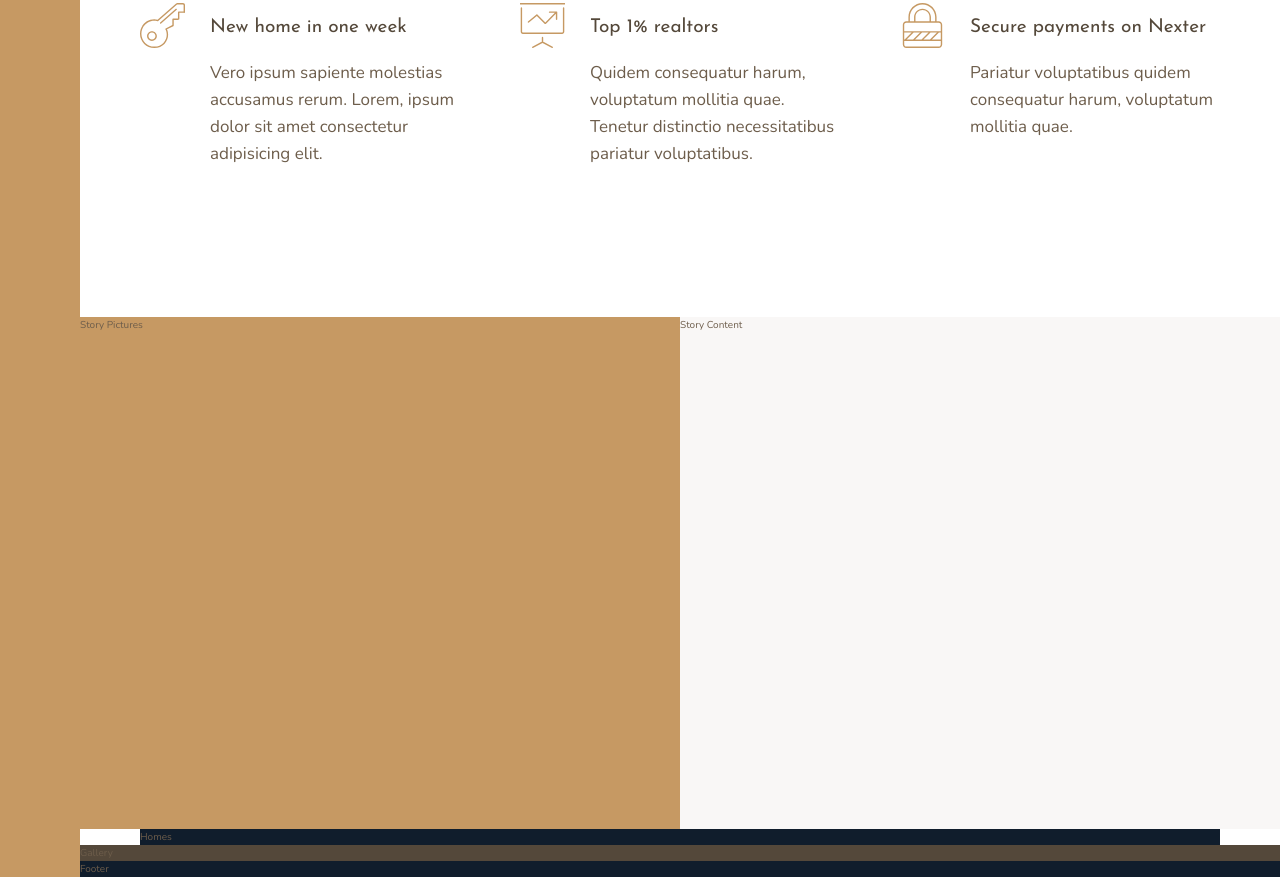
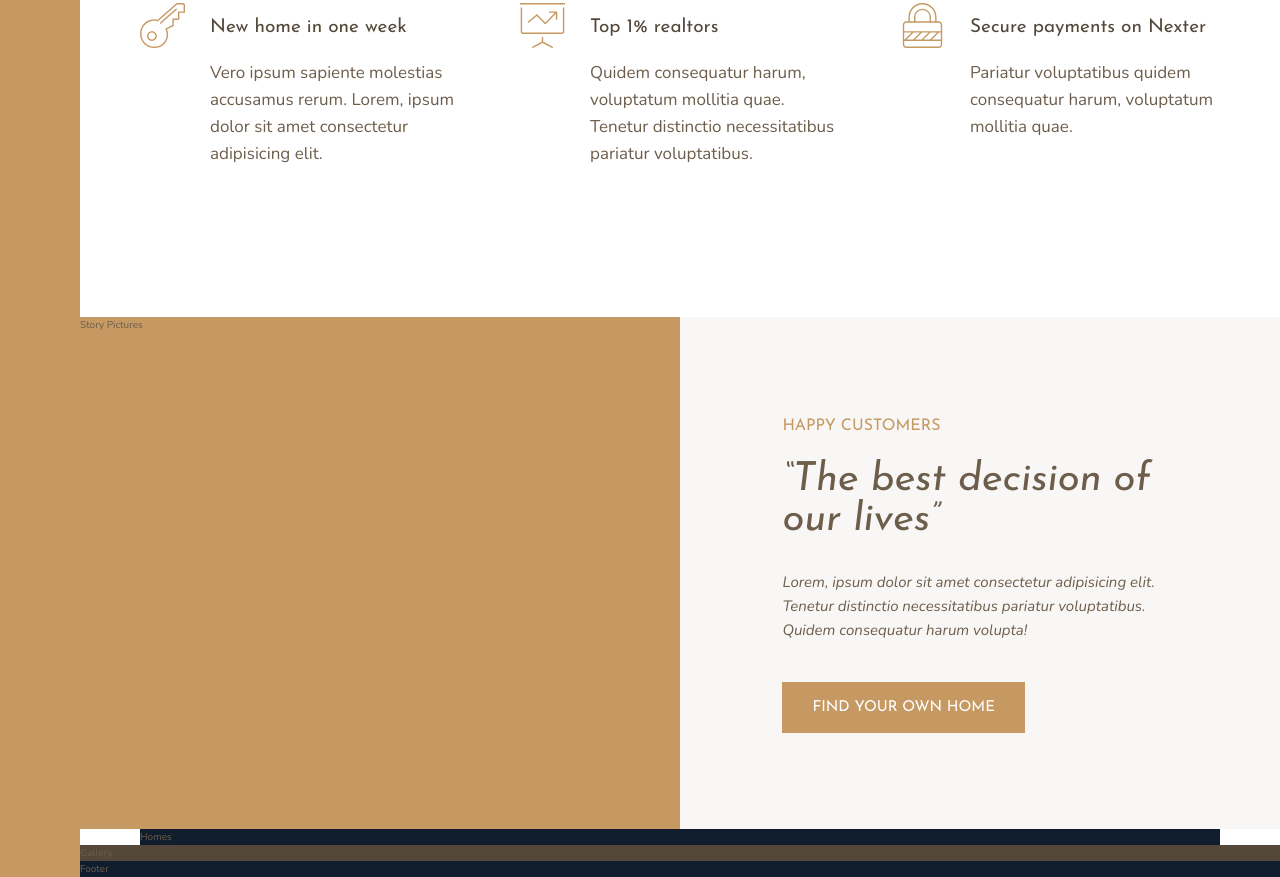
Before and after one commit to PhusionDev/udemy-nexter, a website: page index.html in a window 1280 px wide. Shown: the part 991-1868 px from the top of the page. Drawn offline with nearby package versions, Linux system fonts and the light colour scheme.

Commit message:
Building the Story Section - Part 1

```diff
--- a/index.html
+++ b/index.html
@@ -86,7 +86,12 @@
       </div>
 
       <div class="story__content">
-        Story Content
+        <h3 class="heading-3 mb-sm">Happy Customers</h3>
+        <h2 class="heading-2 heading-2--dark mb-md">&ldquo;The best decision of our lives&rdquo;</h2>
+        <p class="story__text">
+          Lorem, ipsum dolor sit amet consectetur adipisicing elit. Tenetur distinctio necessitatibus pariatur voluptatibus. Quidem consequatur harum volupta!
+        </p>
+        <button class="btn">Find your own home</button>
       </div>
 
       <section class="homes">
--- a/sass/_story.scss
+++ b/sass/_story.scss
@@ -7,7 +7,25 @@
 
   &__content {
     background-color: $color-grey-light-1;
+    grid-column: col-start 5 / full-end;
 
-    grid-column: col-start 5 / full-end;
+    padding: 6rem 8vw;
+
+    /*
+    display: flex;
+    flex-direction: column;
+    justify-content: center;
+    align-items: flex-start;
+    */
+
+    display: grid;
+    align-content: center;
+    justify-items: start;
+  }
+
+  &__text {
+    font-size: 1.5rem;
+    font-style: italic;
+    margin-bottom: 4rem;
   }
 }
--- a/sass/_typography.scss
+++ b/sass/_typography.scss
@@ -10,10 +10,24 @@
 
   &-2 {
     @extend %heading;
+    font-size: 4rem;
+    font-style: italic;
+    line-height: 1;
+
+    &--light {
+
+    }
+
+    &--dark {
+
+    }
   }
 
   &-3 {
     @extend %heading;
+    font-size: 1.6rem;
+    color: $color-primary;
+    text-transform: uppercase;
   }
 
   &-4 {
@@ -29,3 +43,25 @@
     }
   }
 }
+
+.btn {
+  background-color: $color-primary;
+  color: #fff;
+  border: none;
+  border-radius: 0;
+  font-family: $font-display;
+  font-size: 1.5rem;
+  text-transform: uppercase;
+  padding: 1.8rem 3rem;
+  cursor: pointer;
+  transition: all .2s;
+
+  &:hover {
+    background-color: $color-primary-dark;
+  }
+}
+
+.mb-sm { margin-bottom: 2rem !important;}
+.mb-md { margin-bottom: 3rem !important;}
+.mb-lg { margin-bottom: 4rem !important;}
+.mb-xl { margin-bottom: 8rem !important;}
```
Also changed, not shown: css/style.css.
